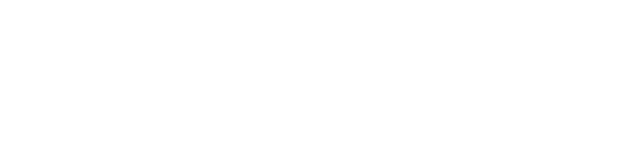
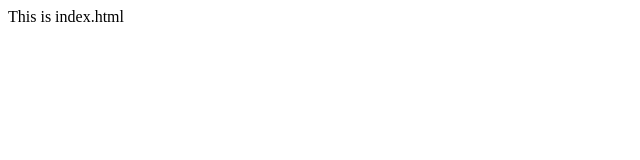
Before and after one commit to rahultalar/git-demo, a plain HTML site: page index.html in a window 1280 px wide. Shown: the whole page, without its empty margins (0-640 px from the left). Drawn offline with Linux system fonts and the light colour scheme.

Commit message:
index.html

```diff
--- a/index.html
+++ b/index.html
@@ -7,6 +7,6 @@
     <title>Document</title>
 </head>
 <body>
-
+    This is index.html
 </body>
 </html>
```
